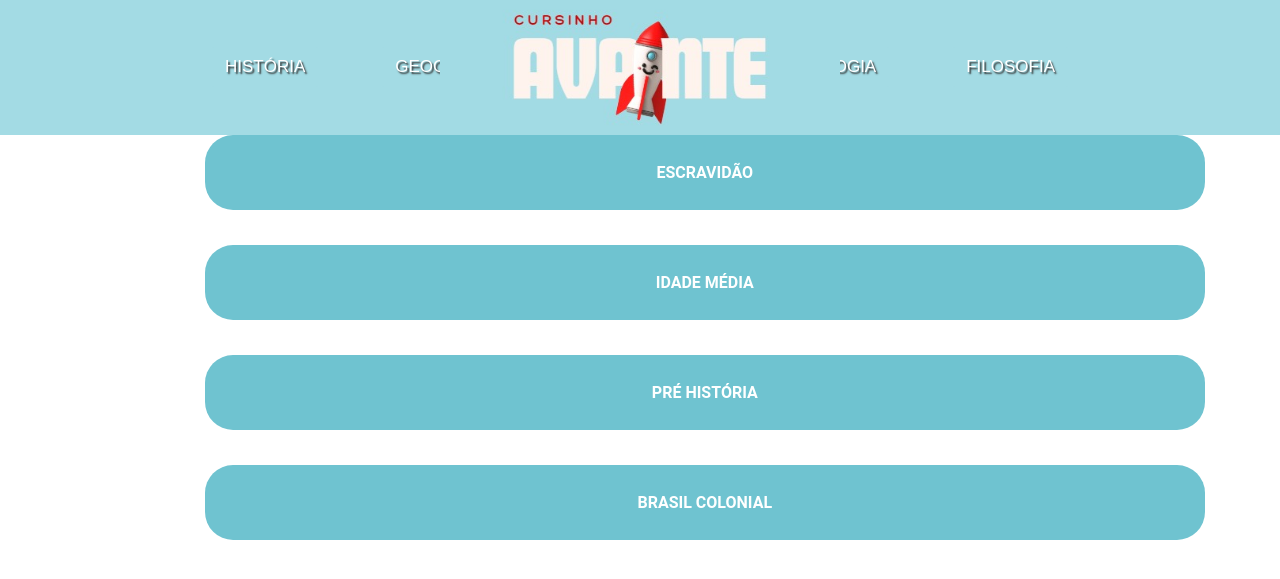
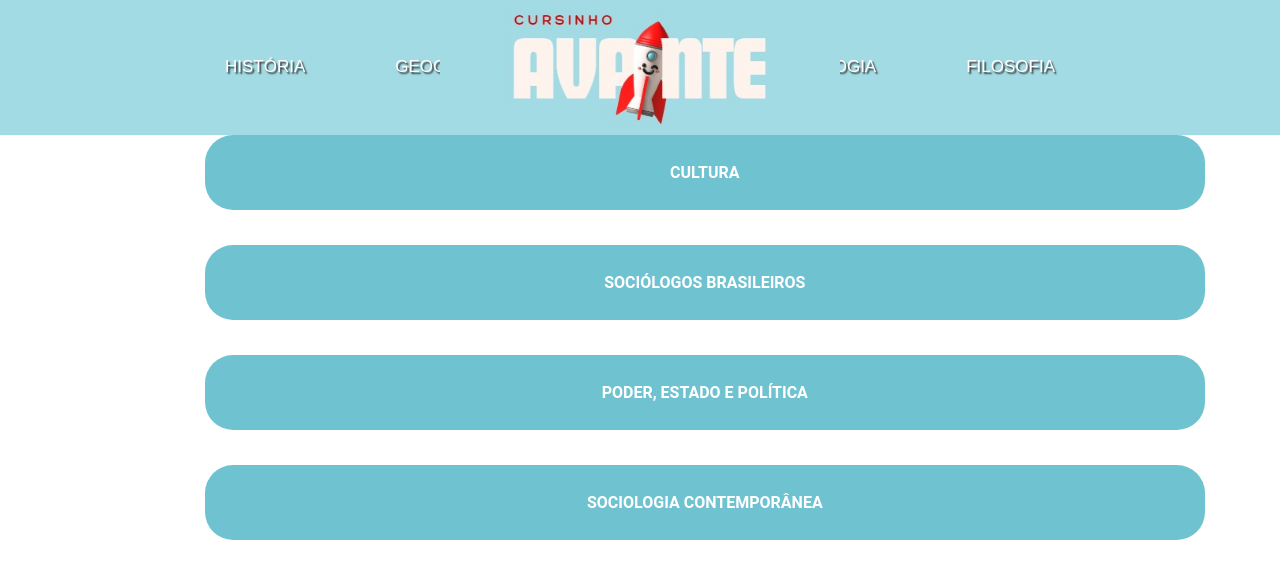
Before and after one commit to RyanHCR/Avante, a PHP site: page /Public/materias/sociologia.php in a window 1280 px wide. Shown: the top 579 px of the page. Run offline with PHP 8.4, Linux system fonts and the light colour scheme.

Commit message:
modelo de direcionamento das materias

```diff
--- a/Public/materias/sociologia.php
+++ b/Public/materias/sociologia.php
@@ -23,10 +23,10 @@
 
 
 <div class="container">
-        <a href="link" class="button button-um">ESCRAVIDÃO</a>
-        <a href="link" class="button button-dois">IDADE MÉDIA</a>
-        <a href="link" class="button button-tres">PRÉ HISTÓRIA</a>
-        <a href="link" class="button button-quatro">BRASIL COLONIAL</a>
+        <a href="link" class="button button-um">CULTURA</a>
+        <a href="link" class="button button-dois">SOCIÓLOGOS BRASILEIROS</a>
+        <a href="link" class="button button-tres">PODER, ESTADO E POLÍTICA</a>
+        <a href="link" class="button button-quatro">SOCIOLOGIA CONTEMPORÂNEA</a>
     </div>
     <style>
         .container {
```
Also changed, not shown: Public/materias/geografia.php (+4 -3 lines), index.php (+4 -4 lines), Resources/css/teste.css (added).
